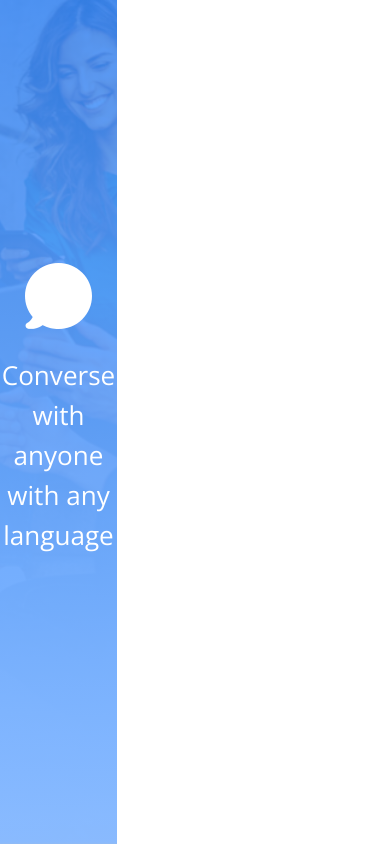
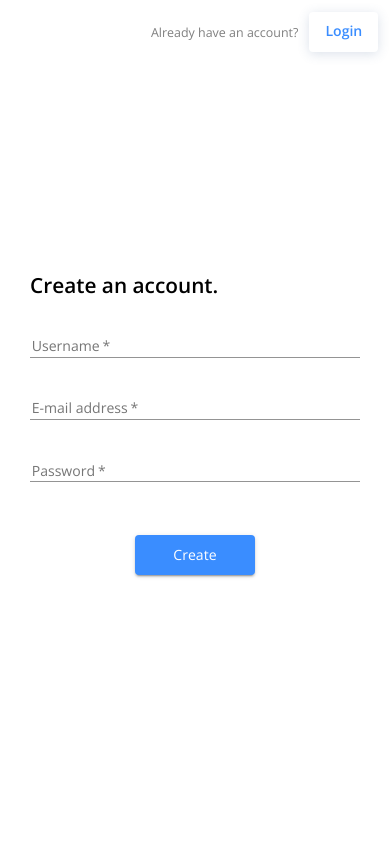
Before and after one commit to khzainulabidin/hatchways-project, a React (Create React App) app in the folder client/: page / in a window 390 px wide. Built offline with nearby package versions, Linux system fonts and the light colour scheme; no server answers.

Commit message:
Fixes #1

```diff
--- a/client/src/components/AccountPageBanner/AccountPageBanner.js
+++ b/client/src/components/AccountPageBanner/AccountPageBanner.js
@@ -1,17 +1,21 @@
 import styles from './AccountPageBanner.module.css';
-import chatBubble from '../../assets/svg/chat-bubble-filled.png';
+
+/*
+* Left sidebar of the Account (Login, Signup) pages
+* Takes icon and title as props
+* */
 
 const AccountPageBanner = ({icon, title}) => (
     <div className={styles.accountPageBanner}>
         <div className={styles.overlay}>
             <img
                 className={styles.bannerIcon}
-                src={chatBubble}
+                src={icon}
                 alt={'Banner icon'}
             />
 
             <p className={styles.bannerTitle}>
-                Converse with anyone with any language
+                {title}
             </p>
         </div>
     </div>
--- a/client/src/components/AccountPageBanner/AccountPageBanner.module.css
+++ b/client/src/components/AccountPageBanner/AccountPageBanner.module.css
@@ -12,7 +12,7 @@
     flex-direction: column;
     justify-content: center;
     align-items: center;
-    padding: 0 15%;
+    padding: 0 18%;
 }
 
 .bannerIcon{
@@ -27,3 +27,13 @@
     line-height: 40px;
     text-align: center;
 }
+
+/*
+    Styling for devices with screen width less than 768px
+*/
+
+@media all and (max-width: 768px) {
+    .accountPageBanner{
+        display: none;
+    }
+}
--- a/client/src/pages/Account/Account.js
+++ b/client/src/pages/Account/Account.js
@@ -1,10 +1,35 @@
 import styles from './Account.module.css';
 import AccountPageBanner from "../../components/AccountPageBanner/AccountPageBanner";
+import chatBubble from "../../assets/svg/chat-bubble-filled.png";
+import {Button} from "@material-ui/core";
 
-const Account = () => {
+/*
+* Account pages template. Reusable for pages like login, signup
+* */
+
+const Account = ({alternateQuestion, alternateActionText, alternateAction, ...props}) => {
     return (
         <div className={styles.account}>
-            <AccountPageBanner/>
+            <AccountPageBanner
+                icon={chatBubble}
+                title={'Converse with anyone with any language'}
+            />
+
+            <div className={styles.container}>
+                <div className={styles.alternateOptionContainer}>
+                    <p className={styles.alternateOptionQuestion}>
+                        {alternateQuestion}
+                    </p>
+
+                    <Button variant={'contained'} onClick={alternateAction}>
+                        {alternateActionText}
+                    </Button>
+                </div>
+
+                <div className={styles.content}>
+                    {props.children}
+                </div>
+            </div>
         </div>
     );
 }
--- a/client/src/pages/Account/Account.module.css
+++ b/client/src/pages/Account/Account.module.css
@@ -2,5 +2,113 @@
     min-height: 100vh;
     width: 100%;
     display: grid;
-    grid-template-columns: 0.3fr 0.7fr;
+    grid-template-columns: 0.415fr 0.695fr;
 }
+
+.container{
+    padding: 3% 5%;
+}
+
+.alternateOptionContainer{
+    display: flex;
+    justify-content: flex-end;
+}
+
+.alternateOptionQuestion{
+    color: rgba(0, 0, 0, 0.5);
+    font-size: 0.88rem;
+    margin-right: 3%;
+}
+
+.alternateOptionContainer button{
+    background: rgba(255, 255, 255, 1);
+    box-shadow: 0 2px 12px rgba(74, 106, 149, 0.2);
+    color: rgba(58, 141, 255, 1);
+    font-size: 0.88rem;
+    width: 170px;
+    height: 54px;
+}
+
+.alternateOptionContainer button:hover{
+    background: rgba(255, 255, 255, 1);
+    box-shadow: 0 2px 20px rgba(74, 106, 149, 0.2);
+}
+
+.content{
+    height: 90%;
+    width: 100%;
+    display: flex;
+    flex-direction: column;
+    justify-content: center;
+    align-items: center;
+}
+
+.content h1{
+    font-size: 1.63rem;
+    margin: 0 0 5% 0;
+    text-align: left;
+}
+
+.content form{
+    width: 70%;
+    text-align: center;
+}
+
+.content form div{
+    margin-bottom: 2%;
+}
+
+.content form label{
+    margin: 0 0.5%;
+    font-size: 0.88rem;
+}
+
+.content form input{
+    font-size: 0.88rem;
+    padding: 2% 0.5% 1% 0.5%;
+}
+
+.content form button{
+    font-size: 1rem;
+    font-weight: 400;
+    margin-top: 10%;
+    width: 160px;
+    height: 56px;
+}
+
+/*
+    Styling for devices with screen width less than 768px
+*/
+
+@media all and (max-width: 768px) {
+    .account{
+        grid-template-columns: 1fr;
+    }
+
+    .container{
+        padding: 3%;
+    }
+
+    .alternateOptionQuestion{
+        font-size: 0.78rem;
+    }
+
+    .alternateOptionContainer button{
+        width: fit-content;
+        height: 40px;
+    }
+
+    .content form{
+        width: 90%;
+    }
+
+    .content form button{
+        width: 120px;
+        height: 40px;
+        font-size: 0.88rem;
+    }
+
+    .content h1{
+        font-size: 1.3rem;
+    }
+}
--- a/client/src/pages/Account/Login/Login.js
+++ b/client/src/pages/Account/Login/Login.js
@@ -1,24 +1,24 @@
-import React from "react";
+import React, {useState} from "react";
 import { Redirect, useHistory } from "react-router-dom";
 import { connect } from "react-redux";
-import {
-  Grid,
-  Box,
-  Typography,
-  Button,
-  FormControl,
-  TextField,
-} from "@material-ui/core";
 import { login } from "../../../store/utils/thunkCreators";
+import Account from "../Account";
+import {handleInput} from "../../../utils/misc";
+import {Button, FormControl, TextField} from "@material-ui/core";
 
 const Login = (props) => {
     const history = useHistory();
     const { user, login } = props;
 
+    // State to store user input in the login form
+    const [inputs, setInputs] = useState({
+        username: '',
+        password: '',
+    });
+
     const handleLogin = async (event) => {
         event.preventDefault();
-    const username = event.target.username.value;
-    const password = event.target.password.value;
+        const { username, password } = inputs;
 
         await login({ username, password });
     };
@@ -27,42 +27,46 @@ const Login = (props) => {
         return <Redirect to="/home" />;
     }
 
+    // Utilizing Account page template
     return (
-    <Grid container justify="center">
-      <Box>
-        <Grid container item>
-          <Typography>Need to register?</Typography>
-          <Button onClick={() => history.push("/register")}>Register</Button>
-        </Grid>
+        <Account
+            alternateQuestion={"Don't have an account?"}
+            alternateActionText={"Create account"}
+            alternateAction={() => history.push("/register")}
+        >
             <form onSubmit={handleLogin}>
-          <Grid>
-            <Grid>
-              <FormControl margin="normal" required>
+                <h1>Welcome back!</h1>
+
+                <FormControl fullWidth>
                     <TextField
-                  aria-label="username"
-                  label="Username"
-                  name="username"
-                  type="text"
+                        label={"Username"}
+                        aria-label={"username"}
+                        name={"username"}
+                        type={"text"}
+                        value={inputs.username}
+                        onChange={e => handleInput({ username: e.target.value }, setInputs)}
+                        required
                     />
                 </FormControl>
-            </Grid>
-            <FormControl margin="normal" required>
+
+                <FormControl fullWidth>
                     <TextField
-                label="password"
-                aria-label="password"
-                type="password"
-                name="password"
+                        label={"Password"}
+                        aria-label={"password"}
+                        name={"password"}
+                        type={"password"}
+                        inputProps={{ minLength: 6 }}
+                        value={inputs.password}
+                        onChange={e => handleInput({ password: e.target.value }, setInputs)}
+                        required
                     />
                 </FormControl>
-            <Grid>
-              <Button type="submit" variant="contained" size="large">
+
+                <Button type={"submit"} variant={"contained"} color={"primary"}>
                     Login
                 </Button>
-            </Grid>
-          </Grid>
             </form>
-      </Box>
-    </Grid>
+        </Account>
     );
 };
 
--- a/client/src/pages/Account/Signup/Signup.js
+++ b/client/src/pages/Account/Signup/Signup.js
@@ -3,30 +3,23 @@ import { Redirect, useHistory } from "react-router-dom";
 import { connect } from "react-redux";
 import { register } from "../../../store/utils/thunkCreators";
 import Account from "../Account";
+import {handleInput} from "../../../utils/misc";
+import {Button, FormControl, TextField} from "@material-ui/core";
 
 const Login = (props) => {
     const history = useHistory();
     const { user, register } = props;
-    const [formErrorMessage, setFormErrorMessage] = useState({});
+
+    // State to store user input in the register form
     const [inputs, setInputs] = useState({
         username: '',
         email: '',
         password: '',
-        confirmPassword: '',
     });
-
-    const handleInput = update => {
-        return setInputs(prevState => ({ ...prevState, ...update }))
-    }
 
     const handleRegister = async (event) => {
         event.preventDefault();
-        const { username, email, password, confirmPassword } = inputs;
-
-        if (password !== confirmPassword) {
-            setFormErrorMessage({ confirmPassword: "Passwords must match" });
-            return;
-        }
+        const { username, email, password } = inputs;
 
         await register({ username, email, password });
     };
@@ -35,9 +28,57 @@ const Login = (props) => {
         return <Redirect to="/home" />;
     }
 
+    // Utilizing Account page template
     return (
-        <Account>
+        <Account
+            alternateQuestion={'Already have an account?'}
+            alternateActionText={'Login'}
+            alternateAction={() => history.push("/login")}
+        >
+            <form onSubmit={handleRegister}>
+                <h1>Create an account.</h1>
 
+                <FormControl fullWidth>
+                    <TextField
+                        aria-label="username"
+                        label="Username"
+                        name="username"
+                        type="text"
+                        value={inputs.username}
+                        onChange={e => handleInput({ username: e.target.value }, setInputs)}
+                        required
+                    />
+                </FormControl>
+
+                <FormControl fullWidth>
+                    <TextField
+                        label="E-mail address"
+                        aria-label="e-mail address"
+                        type="email"
+                        name="email"
+                        value={inputs.email}
+                        onChange={e => handleInput({ email: e.target.value }, setInputs)}
+                        required
+                    />
+                </FormControl>
+
+                <FormControl fullWidth>
+                    <TextField
+                        aria-label="password"
+                        label="Password"
+                        type="password"
+                        inputProps={{ minLength: 6 }}
+                        name="password"
+                        value={inputs.password}
+                        onChange={e => handleInput({ password: e.target.value }, setInputs)}
+                        required
+                    />
+                </FormControl>
+
+                <Button type={"submit"} variant={"contained"} color={"primary"}>
+                    Create
+                </Button>
+            </form>
         </Account>
     );
 };
--- a/client/src/themes/theme.js
+++ b/client/src/themes/theme.js
@@ -13,12 +13,12 @@ export const theme = createMuiTheme({
   overrides: {
     MuiInput: {
       input: {
-        fontWeight: "bold"
+        fontWeight: "bold",
       }
     }
   },
   palette: {
     primary: { main: "#3A8DFF" },
-    secondary: { main: "#B0B0B0" }
+    secondary: { main: "#B0B0B0" },
   }
 });
--- /dev/null
+++ b/client/src/utils/misc.js
@@ -0,0 +1,3 @@
+export const handleInput = (update, setInputs) => {
+    return setInputs(prevState => ({ ...prevState, ...update }));
+}
```
Lines whose indentation alone changed are shown as unchanged.
